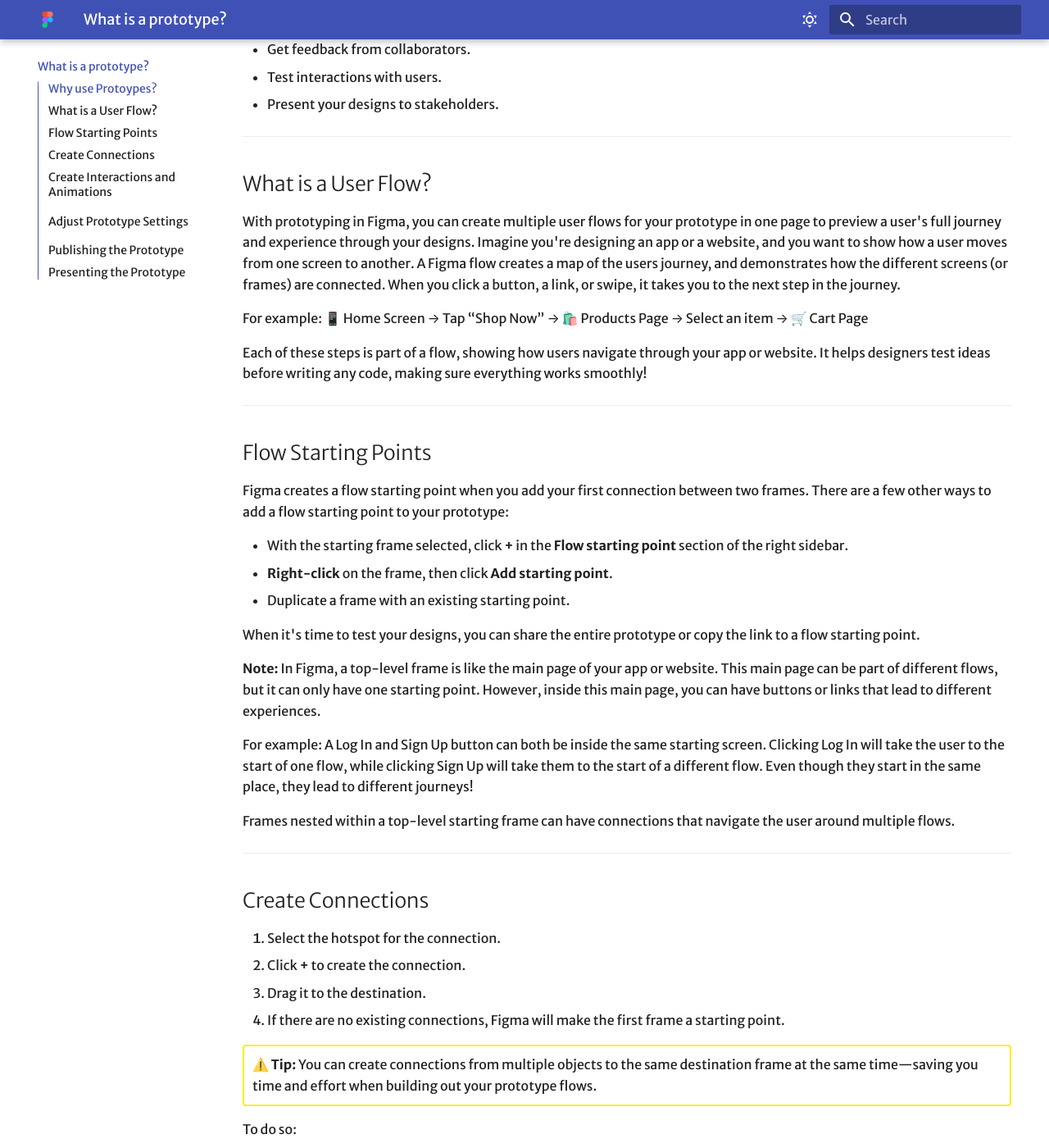
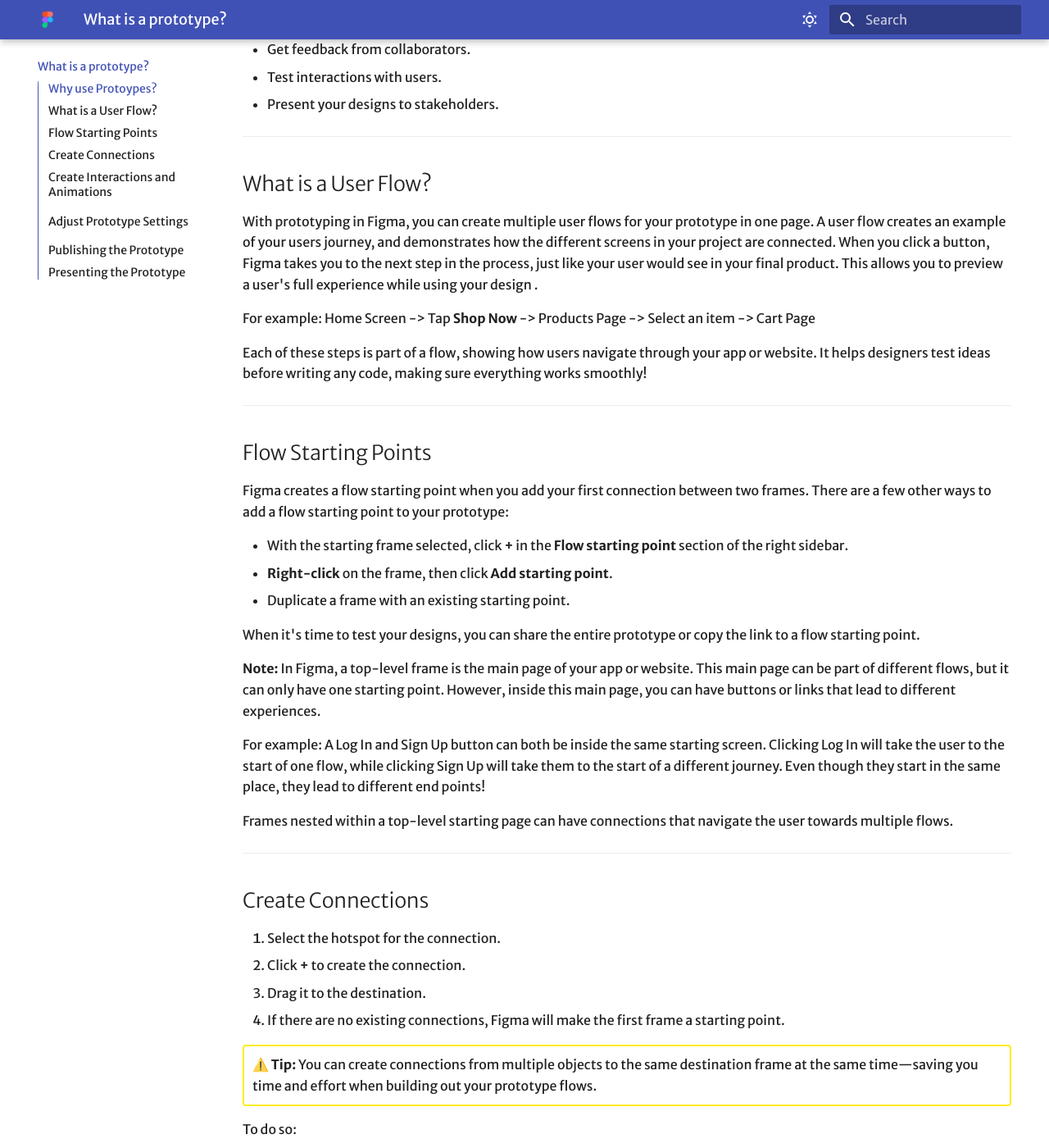
Before and after one commit to BuiltByRobyn/mkdocsmaterialcomms, an MkDocs documentation site: the page built from docs/what-is-prototype.md, in a window 1280 px wide and 1400 px high, scrolled down 423 px. Shown: the whole window at 82% size. Built offline with MkDocs 1.6.1 and Material for MkDocs 9.7.7, drawn with Linux system fonts in a browser that asks for light colours; some web fonts are replaced.

Commit message:
CTA had not been highlighted in bold, as mentions in index

```diff
--- a/docs/what-is-prototype.md
+++ b/docs/what-is-prototype.md
@@ -18,10 +18,10 @@
 
 ## What is a User Flow?
 
-With prototyping in Figma, you can create multiple user flows for your prototype in one page to preview a user's full journey and experience through your designs. Imagine you're designing an app or a website, and you want to show how a user moves from one screen to another. A Figma flow creates a map of the users journey, and demonstrates how the different screens (or frames) are connected. When you click a button, a link, or swipe, it takes you to the next step in the journey.
+With prototyping in Figma, you can create multiple user flows for your prototype in one page. A user flow creates an example of your users journey, and demonstrates how the different screens in your project are connected. When you click a button, Figma takes you to the next step in the process, just like your user would see in your final product. This allows you to preview a user's full experience while using your design .
 
 For example:
-📱 Home Screen → Tap “Shop Now” → 🛍️ Products Page → Select an item → 🛒 Cart Page
+Home Screen -> Tap **Shop Now** -> Products Page -> Select an item -> Cart Page
 
 Each of these steps is part of a flow, showing how users navigate through your app or website. It helps designers test ideas before writing any code, making sure everything works smoothly!
 
@@ -38,12 +38,12 @@
 When it's time to test your designs, you can share the entire prototype or copy the link to a flow starting point.
 
 **Note:**
-In Figma, a top-level frame is like the main page of your app or website. This main page can be part of different flows, but it can only have one starting point. However, inside this main page, you can have buttons or links that lead to different experiences.
+In Figma, a top-level frame is the main page of your app or website. This main page can be part of different flows, but it can only have one starting point. However, inside this main page, you can have buttons or links that lead to different experiences.
 
 For example:
-A Log In and Sign Up button can both be inside the same starting screen. Clicking Log In will take the user to the start of one flow, while clicking Sign Up will take them to the start of a different flow. Even though they start in the same place, they lead to different journeys!
+A Log In and Sign Up button can both be inside the same starting screen. Clicking Log In will take the user to the start of one flow, while clicking Sign Up will take them to the start of a different journey. Even though they start in the same place, they lead to different end points!
 
-Frames nested within a top-level starting frame can have connections that navigate the user around multiple flows.
+Frames nested within a top-level starting page can have connections that navigate the user towards multiple flows.
 
 ---
 
```
